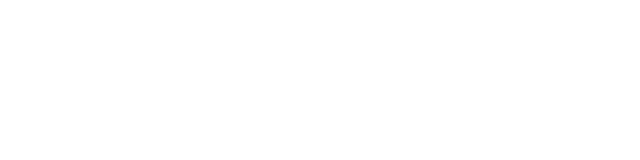
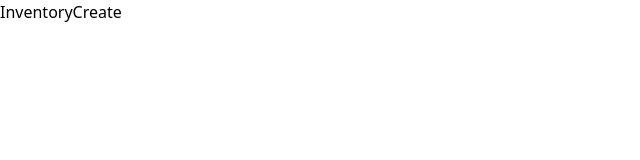
Before and after one commit to DhishonThomas/Inventory-Management-MT, a React (Vite) app in the folder client/: page /inventory/create in a window 1280 px wide. Before the commit this address had no page. Shown: the top 160 px of the page, without its empty margins (0-640 px from the left). Built offline with nearby package versions, Linux system fonts and the light colour scheme.

Commit message:
Added the router for all .. and also created.

```diff
--- a/client/src/pages/Auth.tsx
+++ b/client/src/pages/Auth.tsx
@@ -1,8 +1,10 @@
 
 const Auth = () => {
+
   return (
     <div className='text-yellow-700'>Auth</div>
   )
+
 }
 
 export default Auth
--- /dev/null
+++ b/client/src/pages/Customer.tsx
@@ -0,0 +1,12 @@
+import React from 'react'
+
+const Customer = () => {
+  return (
+    <>
+        <div>Customer</div>
+
+    </>
+  )
+}
+
+export default Customer
--- /dev/null
+++ b/client/src/pages/CustomerCreate.tsx
@@ -0,0 +1,9 @@
+import React from 'react'
+
+const CustomerCreate = () => {
+  return (
+    <div>CustomerCreate</div>
+  )
+}
+
+export default CustomerCreate
--- /dev/null
+++ b/client/src/pages/Inventory.tsx
@@ -0,0 +1,9 @@
+import React from 'react'
+
+const Inventory = () => {
+  return (
+    <div>Inventory</div>
+  )
+}
+
+export default Inventory
--- /dev/null
+++ b/client/src/pages/InventoryCreate.tsx
@@ -0,0 +1,9 @@
+import React from 'react'
+
+const InventoryCreate = () => {
+  return (
+    <div>InventoryCreate</div>
+  )
+}
+
+export default InventoryCreate
--- a/client/src/routes/AppRouter.tsx
+++ b/client/src/routes/AppRouter.tsx
@@ -1,5 +1,9 @@
 import { BrowserRouter, Route, Routes } from "react-router-dom";
 import Auth from "../pages/Auth";
+import Customer from "../pages/Customer";
+import CustomerCreate from "../pages/CustomerCreate";
+import Inventory from "../pages/Inventory";
+import InventoryCreate from "../pages/InventoryCreate";
 
 const AppRouter=()=>{
 
@@ -7,6 +11,10 @@
         <BrowserRouter>
         <Routes>
             <Route path="/" element={<Auth/>} />
+            <Route path="/customer" element={<Customer/>}/>
+            <Route path="/customer/create" element={<CustomerCreate />} />
+            <Route path="/inventory" element={<Inventory/>}/>
+            <Route path="/inventory/create" element={<InventoryCreate/>}/>
         </Routes>
         </BrowserRouter>
     )
```
Also changed, not shown: client/src/pages/Dashboard.tsx (added, +9 -0 lines), client/src/redux/store.ts (+16 -16 lines).
